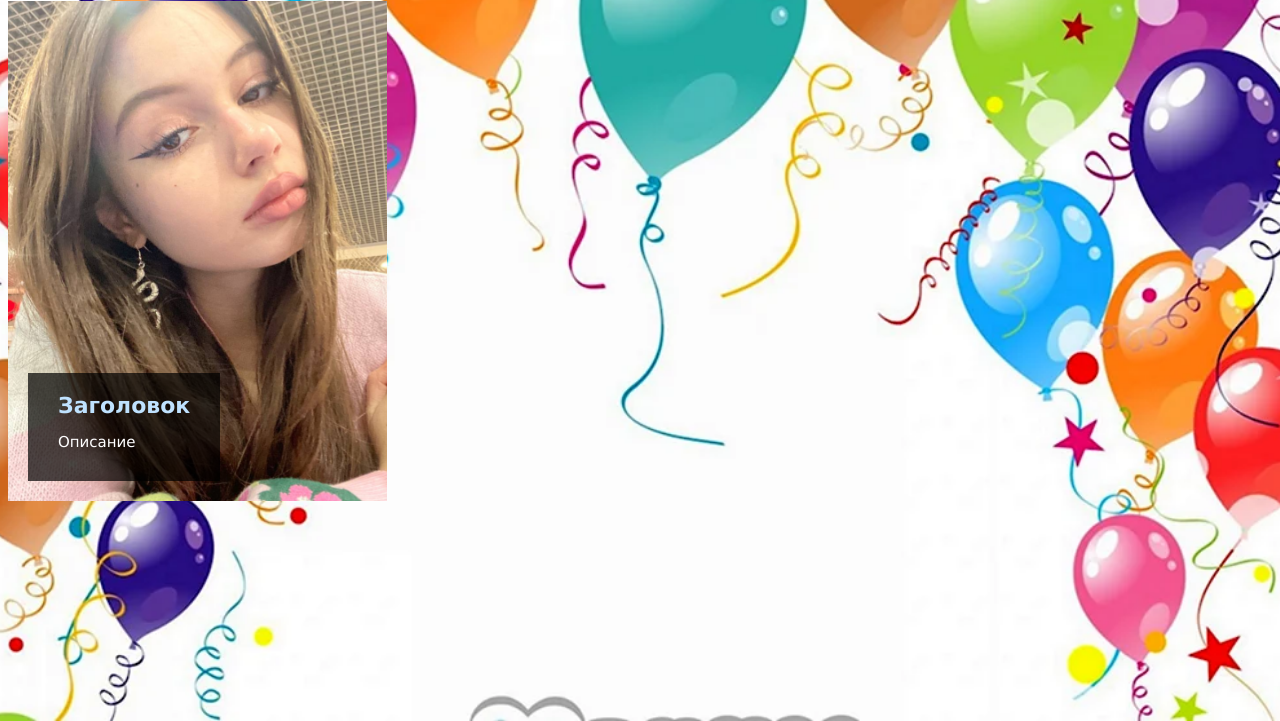
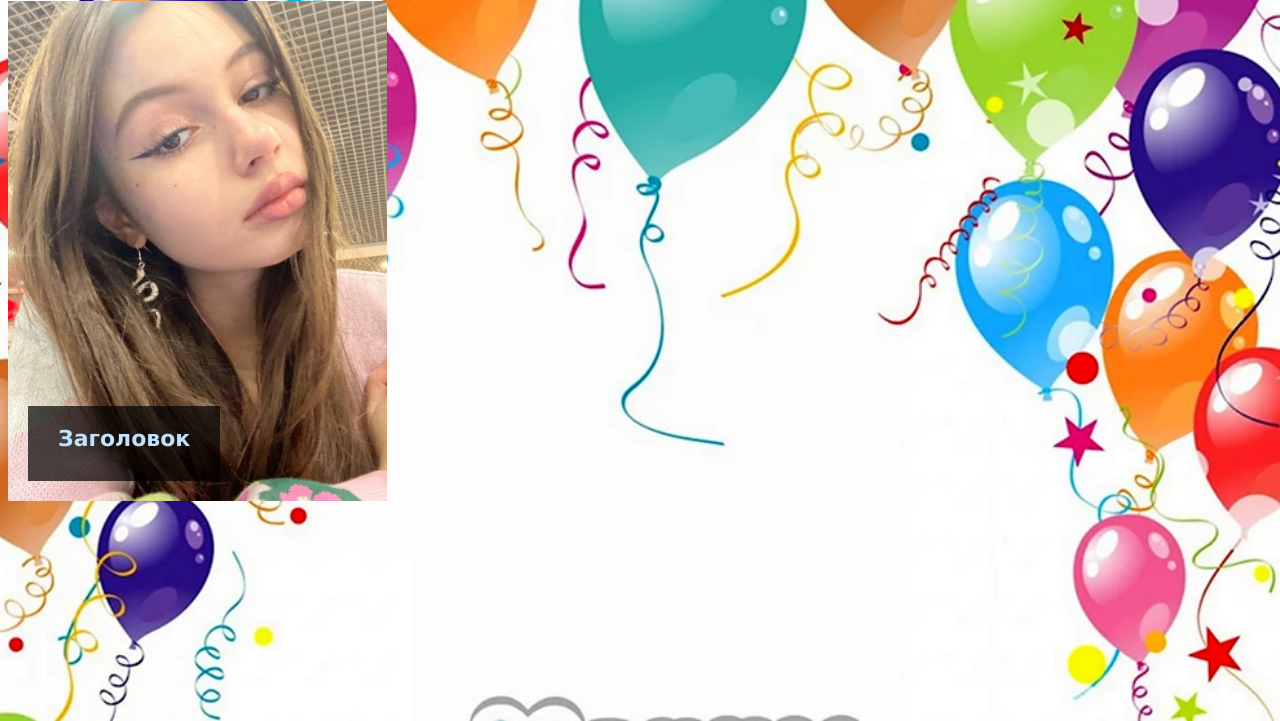
Before and after one commit to scwezyy/hb.github.io, a plain HTML site: page index.html in a window 1280 px wide. Shown: the part 79-800 px from the top of the page. Drawn offline with Linux system fonts and the light colour scheme.

Commit message:
Add files via upload

```diff
--- a/index.html
+++ b/index.html
@@ -13,7 +13,6 @@
             <img src="photo_2025-01-08_18-57-17.jpg" alt="">
             <div class="slideshow-item-text">
                 <h5>Заголовок</h5>
-                <p>Описание</p>
             </div>
         </div>
         <div class="slideshow-item">
```
